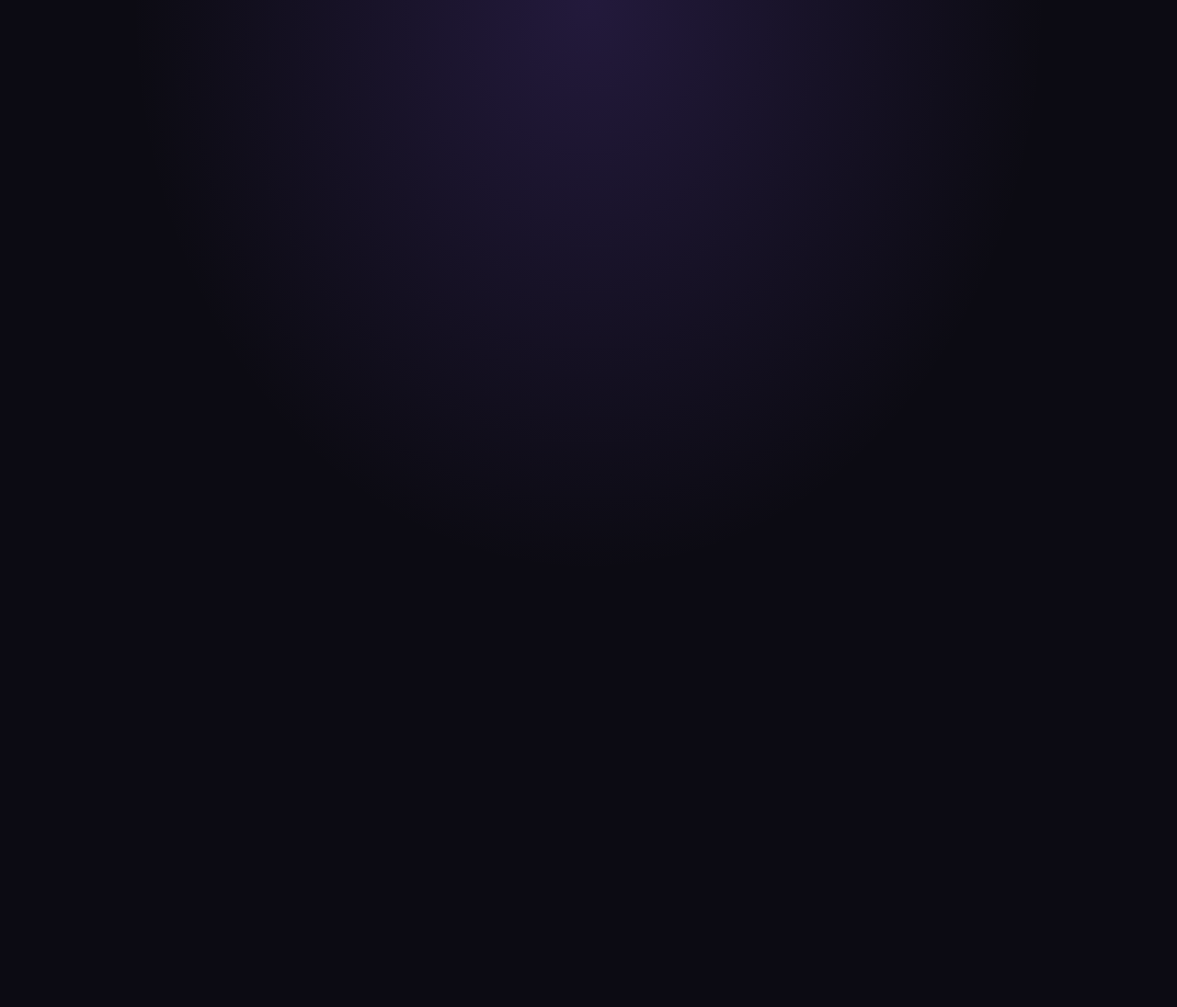
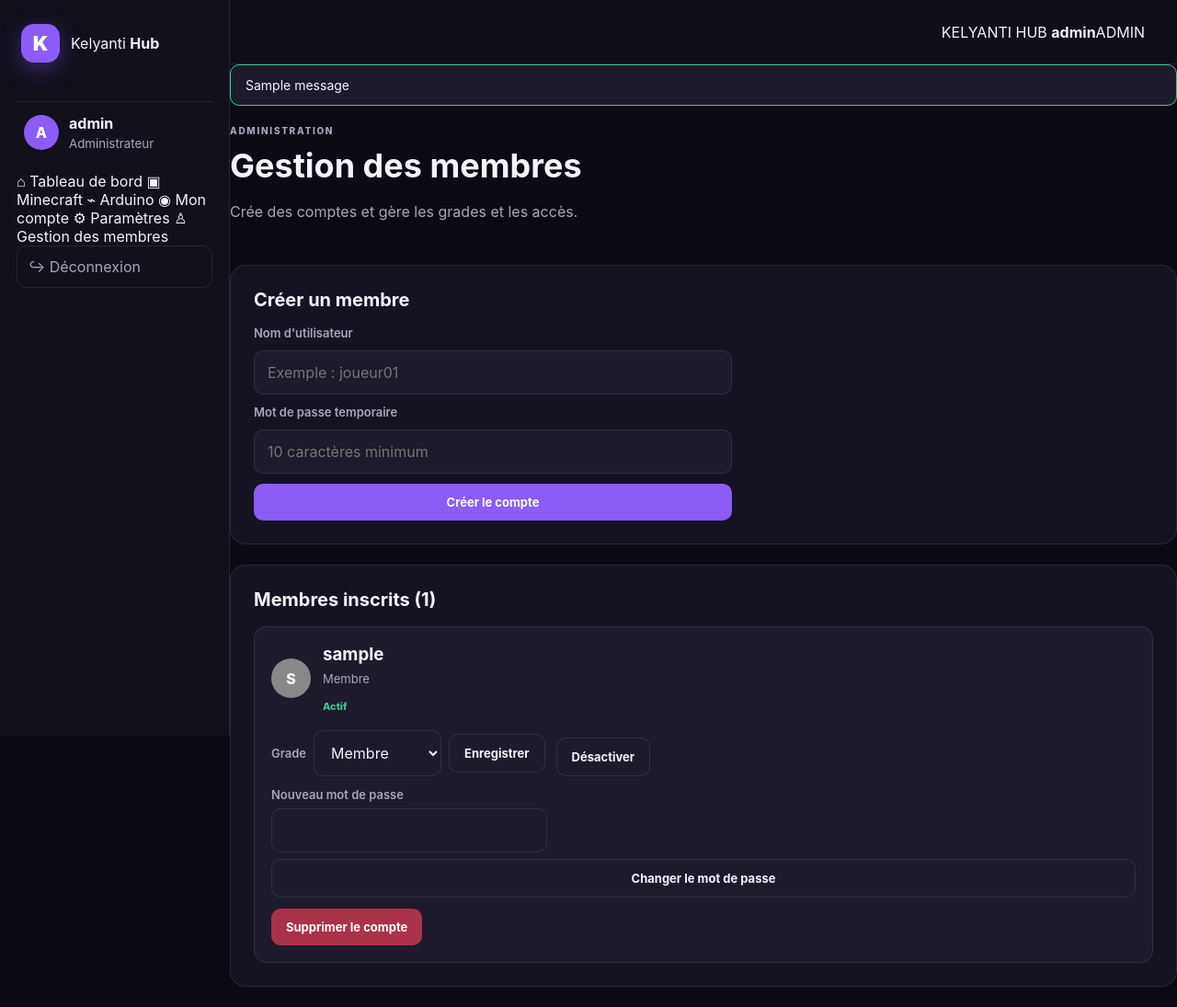
Before and after one commit to kelyanti81/Kelyanti_hub, a Flask app: page /members in a window 1280 px wide. Shown: the whole page at 92% size. Before the commit the page ends 439 px from the top, so only its background shows below. Run offline with Flask 3, Linux system fonts and the light colour scheme; the visitor is signed in with stand-in values (Sample User, id 1); tables that the repository leaves empty hold one stand-in row (values such as "Sample post"); one stand-in notice (Sample message) is shown.

Commit message:
Update base.html

```diff
--- a/templates/base.html
+++ b/templates/base.html
@@ -1,104 +1,107 @@
-
 <!DOCTYPE html>
 <html lang="fr">
 <head>
     <meta charset="UTF-8">
-    <meta name="viewport" content="width=device-width, initial-scale=1">
+    <meta name="viewport" content="width=device-width, initial-scale=1.0">
     <meta name="theme-color" content="#11111b">
     <meta name="apple-mobile-web-app-capable" content="yes">
-    <meta name="apple-mobile-web-app-title" content="Kelyanti Hub">
+    <meta name="apple-mobile-web-app-status-bar-style" content="black-translucent">
 
     <title>{% block title %}Kelyanti Hub{% endblock %}</title>
 
     <link rel="manifest" href="{{ url_for('static', filename='manifest.json') }}">
+    <link rel="icon" href="{{ url_for('static', filename='icon.svg') }}">
     <link rel="apple-touch-icon" href="{{ url_for('static', filename='apple-touch-icon.png') }}">
     <link rel="stylesheet" href="{{ url_for('static', filename='style.css') }}">
+    <script defer src="{{ url_for('static', filename='app.js') }}"></script>
 </head>
 
-<body style="--user-accent: {{ theme_color|default('#8b5cf6') }}">
+<body style="--user-accent: {{ theme_color }}">
 
-{% if session.get('logged_in') %}
+{% if current_user %}
 <div class="app-layout">
 
     <aside class="sidebar">
-        <a href="{{ url_for('home') }}" class="brand">
-            <div class="brand-icon">K</div>
-            <div><strong>Kelyanti</strong><small>HUB</small></div>
+        <a class="brand" href="{{ url_for('dashboard') }}">
+            <span class="brand-icon">K</span>
+            <span>Kelyanti <b>Hub</b></span>
         </a>
 
-        <div class="sidebar-label">MENU PRINCIPAL</div>
-
-        <nav class="navigation">
-            <a href="{{ url_for('section', page='dashboard') }}" class="nav-link">⌂ <span>Tableau de bord</span></a>
-            <a href="{{ url_for('section', page='minecraft') }}" class="nav-link">⛏ <span>Minecraft</span></a>
-            <a href="{{ url_for('section', page='arduino') }}" class="nav-link">⌁ <span>Arduino</span></a>
-            <a href="{{ url_for('section', page='account') }}" class="nav-link">♙ <span>Mon compte</span></a>
-            <a href="{{ url_for('section', page='settings') }}" class="nav-link">⚙ <span>Paramètres</span></a>
-
-            {% if session.get('role') == 'admin' %}
-                <div class="sidebar-label">ADMINISTRATION</div>
-                <a href="{{ url_for('members') }}" class="nav-link">♟ <span>Membres</span></a>
-            {% endif %}
-        </nav>
-
-        <div class="sidebar-bottom">
         <div class="user-card">
-                <div class="avatar">{{ session.get('username', 'U')[0]|upper }}</div>
+            <div class="avatar">{{ display_name[:1]|upper }}</div>
             <div class="user-details">
-                    <strong>{{ session.get('username') }}</strong>
+                <strong>{{ display_name }}</strong>
                 <small>
-                        {% if session.get('role') == 'admin' %}
-                            Administrateur
-                        {% elif session.get('role') == 'moderator' %}
-                            Modérateur
-                        {% else %}
-                            Membre
-                        {% endif %}
+                    {% if is_admin %}Administrateur
+                    {% elif current_user.grade == 'moderator' %}Modérateur
+                    {% else %}Membre{% endif %}
                 </small>
             </div>
         </div>
 
-            <form method="POST" action="{{ url_for('logout') }}">
-                <input type="hidden" name="_csrf" value="{{ csrf_token() }}">
-                <button class="logout-button" type="submit">↪ Déconnexion</button>
+        <nav class="side-links">
+            <a href="{{ url_for('dashboard') }}" class="{% if request.endpoint == 'dashboard' %}active{% endif %}">⌂ Tableau de bord</a>
+            <a href="{{ url_for('minecraft') }}" class="{% if request.endpoint == 'minecraft' %}active{% endif %}">▣ Minecraft</a>
+            <a href="{{ url_for('arduino') }}" class="{% if request.endpoint == 'arduino' %}active{% endif %}">⌁ Arduino</a>
+            <a href="{{ url_for('account') }}" class="{% if request.endpoint == 'account' %}active{% endif %}">◉ Mon compte</a>
+            <a href="{{ url_for('settings') }}" class="{% if request.endpoint == 'settings' %}active{% endif %}">⚙ Paramètres</a>
+
+            {% if is_admin %}
+            <a href="{{ url_for('members') }}" class="{% if request.endpoint == 'members' %}active{% endif %}">♙ Gestion des membres</a>
+            {% endif %}
+        </nav>
+
+        <form action="{{ url_for('logout') }}" method="POST" class="logout-form">
+            <input type="hidden" name="csrf_token" value="{{ csrf_token() }}">
+            <button type="submit" class="logout-button">↪ Déconnexion</button>
         </form>
-        </div>
     </aside>
 
     <main class="main-content">
         <header class="topbar">
-            <div class="mobile-brand"><div class="brand-icon">K</div><strong>Kelyanti Hub</strong></div>
-            <div class="topbar-user">{{ session.get('username') }}</div>
+            <div>
+                <span class="topbar-label">KELYANTI HUB</span>
+                <strong>{{ display_name }}</strong>
+            </div>
+            <span class="topbar-badge">{% if is_admin %}ADMIN{% else %}MEMBRE{% endif %}</span>
         </header>
 
-        <div class="content-wrapper">
         {% with messages = get_flashed_messages(with_categories=true) %}
+        {% if messages %}
+        <div class="flash-container">
             {% for category, message in messages %}
             <div class="notice {{ category }}">{{ message }}</div>
             {% endfor %}
+        </div>
+        {% endif %}
         {% endwith %}
 
         {% block content %}{% endblock %}
-        </div>
-
-        <footer class="footer">Kelyanti Hub · Tous droits réservés</footer>
     </main>
 
     <nav class="mobile-navigation">
-        <a href="{{ url_for('section', page='dashboard') }}"><span>⌂</span><small>Accueil</small></a>
-        <a href="{{ url_for('section', page='minecraft') }}"><span>⛏</span><small>Minecraft</small></a>
-        <a href="{{ url_for('section', page='arduino') }}"><span>⌁</span><small>Arduino</small></a>
-        <a href="{{ url_for('section', page='account') }}"><span>♙</span><small>Compte</small></a>
-        <a href="{{ url_for('section', page='settings') }}"><span>⚙</span><small>Réglages</small></a>
+        <a href="{{ url_for('dashboard') }}">⌂<span>Accueil</span></a>
+        <a href="{{ url_for('minecraft') }}">▣<span>Minecraft</span></a>
+        <a href="{{ url_for('account') }}">◉<span>Compte</span></a>
+        <a href="{{ url_for('settings') }}">⚙<span>Réglages</span></a>
+        {% if is_admin %}
+        <a href="{{ url_for('members') }}">♙<span>Membres</span></a>
+        {% endif %}
     </nav>
+
 </div>
-
 {% else %}
-<main class="login-layout">
-    {% block login_content %}{% endblock %}
-</main>
+    {% with messages = get_flashed_messages(with_categories=true) %}
+    {% if messages %}
+    <div class="login-flashes">
+        {% for category, message in messages %}
+        <div class="notice {{ category }}">{{ message }}</div>
+        {% endfor %}
+    </div>
+    {% endif %}
+    {% endwith %}
+    {% block public_content %}{% endblock %}
 {% endif %}
 
-<script src="{{ url_for('static', filename='app.js') }}"></script>
 </body>
 </html>
```
Lines whose indentation alone changed are shown as unchanged.
